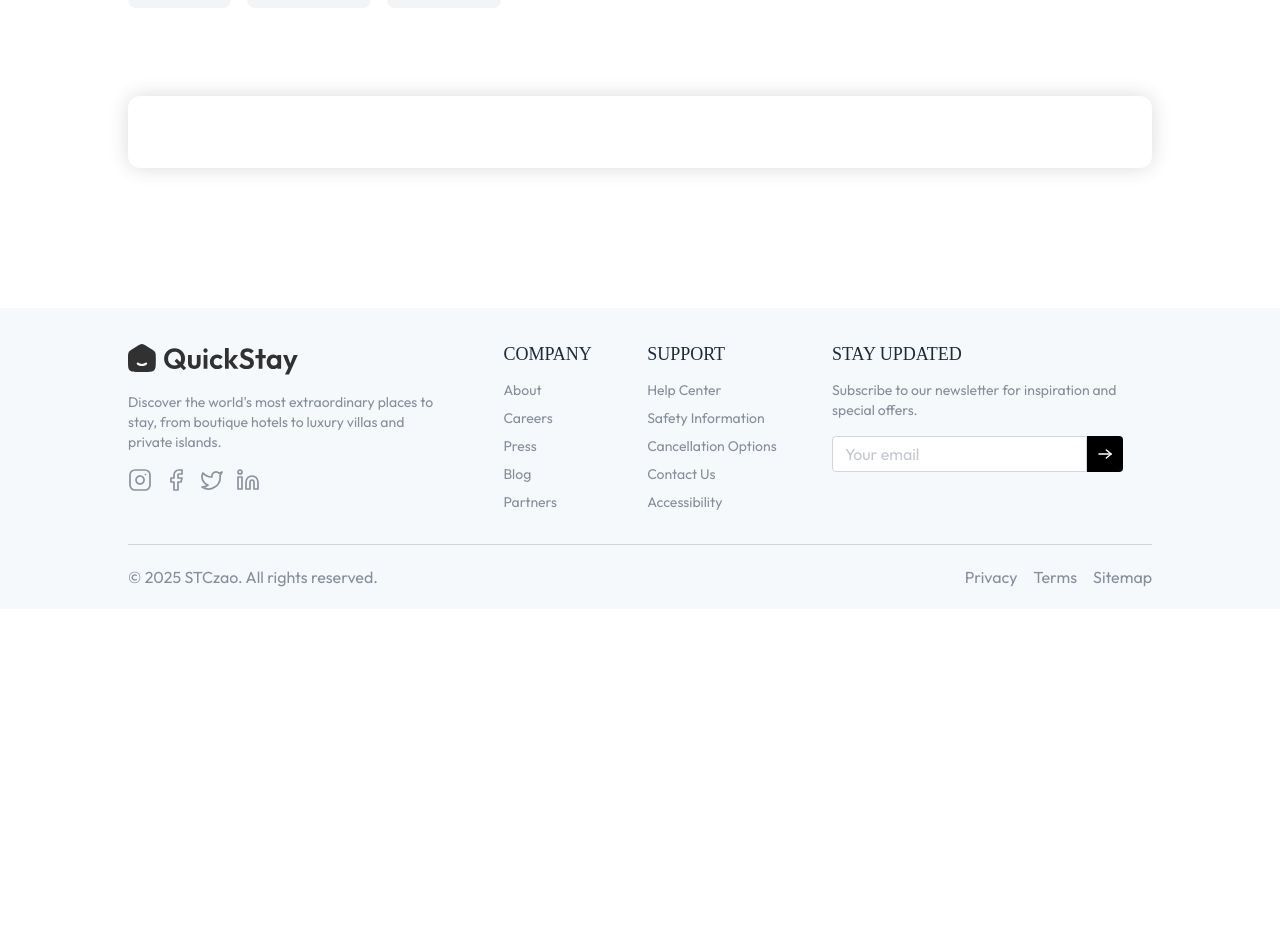
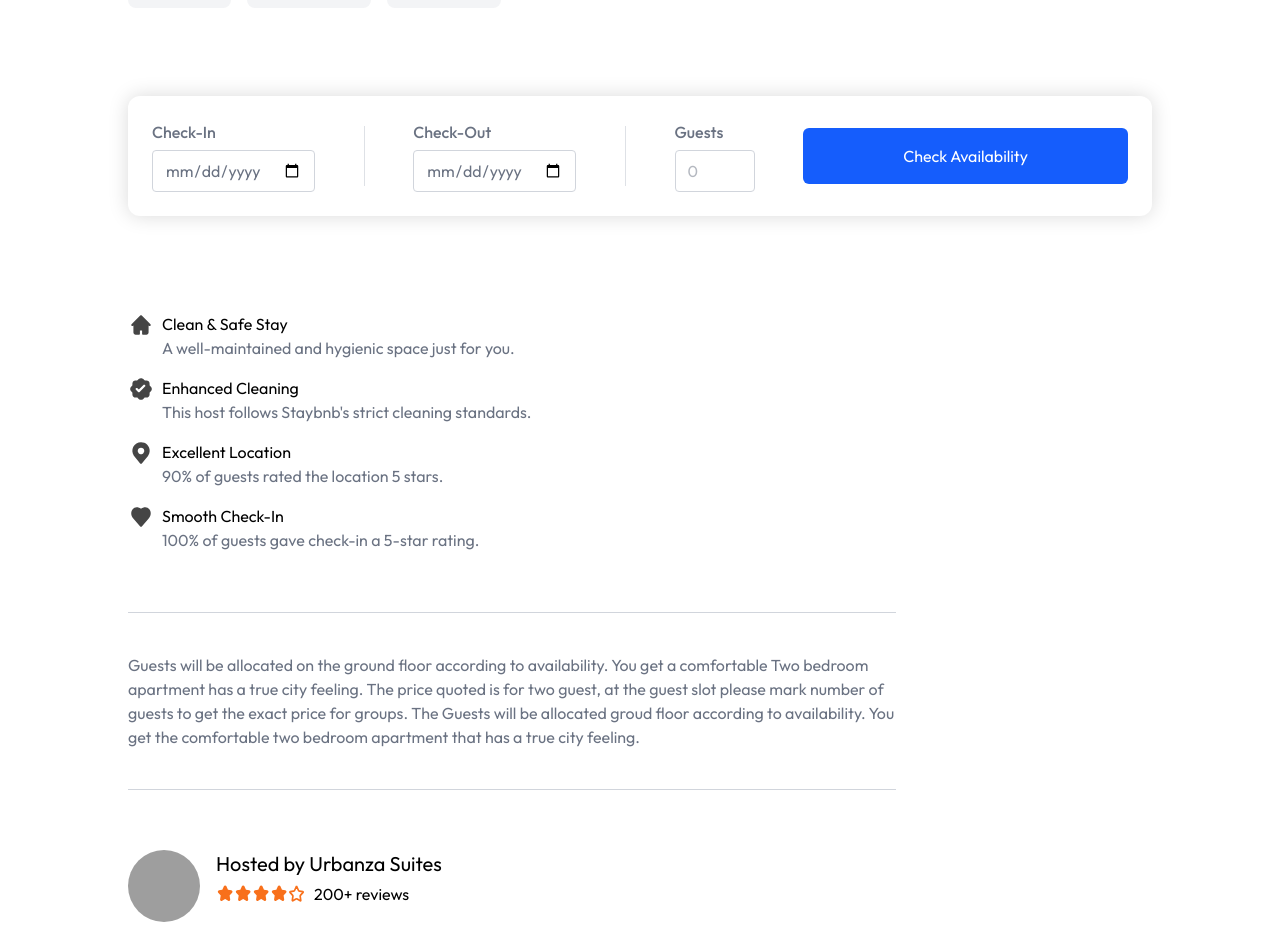
Before and after one commit to STCzao/Hotel, a React (Vite) app: page /rooms/67f763d8197ac559e4089b7a in a window 1280 px wide. Shown: the part 727-1672 px from the top of the page. Before the commit the page ends 1336 px from the top, so only its background shows below. Built offline with nearby package versions, Linux system fonts and the light colour scheme; no server answers; grey boxes are pictures that could not be loaded; a web font is replaced by a local one.

Commit message:
Revert "Revert "Finalizamos con los detalles especificos de las cards""

```diff
--- a/src/pages/RoomDetails.jsx
+++ b/src/pages/RoomDetails.jsx
@@ -1,6 +1,11 @@
 import React, { useEffect, useState } from "react";
 import { useParams } from "react-router-dom";
-import { assets, facilityIcons, roomsDummyData } from "../assets/assets";
+import {
+  assets,
+  facilityIcons,
+  roomCommonData,
+  roomsDummyData,
+} from "../assets/assets";
 import StarRating from "../components/StarRating/StarRating";
 
 const RoomDetails = () => {
@@ -97,14 +102,105 @@
         {/* CheckIn CheckOut form*/}
 
         <form className="flex flex-col md:flex-row items-start md:items-center justify-between bg-white shadow-[0px_0px_20px_rgba(0,0,0,0.15)] p-6 rounded-xl mx-auto mt-16 max-w-6xl">
-            <div>
-
+          <div className="flex flex-col flex-wrap md:flex-row items start md:items-center gap-4 md:gap-10 text-gray-500">
+            <div className="flex flex-col">
+              <label htmlFor="checkInDate" className="font-medium">
+                Check-In
+              </label>
+              <input
+                type="date"
+                id="checkInDate"
+                placeholder="Chech-In"
+                className="w-full rounded border border-gray-300 px-3 py-2 mt-1.5 outline-none"
+                required
+              />
             </div>
-            <button type="submit" className="bg-primary hover:bg-primary-dull active:scale-95 transition-all text-white rounded-md max-md:w-full max">
-                Book Now
-            </button>
+          </div>
+          <div className="w-px h-15 bg-gray-300/70 max-md:hidden"></div>
+          <div className="flex flex-col flex-wrap md:flex-row items start md:items-center gap-4 md:gap-10 text-gray-500">
+            <div className="flex flex-col">
+              <label htmlFor="checkOutDate" className="font-medium">
+                Check-Out
+              </label>
+              <input
+                type="date"
+                id="checkOutDate"
+                placeholder="Chech-Out"
+                className="w-full rounded border border-gray-300 px-3 py-2 mt-1.5 outline-none"
+                required
+              />
+            </div>
+          </div>
+          <div className="w-px h-15 bg-gray-300/70 max-md:hidden"></div>
+          <div className="flex flex-col flex-wrap md:flex-row items start md:items-center gap-4 md:gap-10 text-gray-500">
+            <div className="flex flex-col">
+              <label htmlFor="guests" className="font-medium">
+                Guests
+              </label>
+              <input
+                type="number"
+                id="guests"
+                placeholder="0"
+                className="max-w-20 rounded border border-gray-300 px-3 py-2 mt-1.5 outline-none"
+                required
+              />
+            </div>
+          </div>
+          <button
+            type="submit"
+            className="bg-blue-600 hover:bg-blue-700 active:scale-95 transition-all text-white rounded-md max-md:w-full max-md:mt-6 md:px-25 py-3 md:py-4 text-base cursor-pointer"
+          >
+            Check Availability
+          </button>
         </form>
 
+        {/* Common Specifications */}
+        <div className="mt-24 space-y-4">
+          {roomCommonData.map((spec, index) => (
+            <div key={index} className="flex items-start gap-2">
+              <img
+                src={spec.icon}
+                alt={`${spec.title}-icon`}
+                className="w-6.5"
+              />
+              <div>
+                <p className="text-base">{spec.title}</p>
+                <p className="text-gray-500">{spec.description}</p>
+              </div>
+            </div>
+          ))}
+        </div>
+        <div className="max-w-3xl border-y border-gray-300 my-15 py-10 text-gray-500">
+          <p>
+            Guests will be allocated on the ground floor according to
+            availability. You get a comfortable Two bedroom apartment has a true
+            city feeling. The price quoted is for two guest, at the guest slot
+            please mark number of guests to get the exact price for groups. The
+            Guests will be allocated groud floor according to availability. You
+            get the comfortable two bedroom apartment that has a true city
+            feeling.
+          </p>
+        </div>
+        {/* Hosted by */}
+        <div className="flex flex-col items-start gap-4">
+          <div className="flex gap-4">
+            <img
+              src={room.hotel.owner.image}
+              alt="Host"
+              className="h-14 w-14 md:h-18 md:w-18 rounded-full"
+            />
+            <div>
+              <p className="text-lg md:text-xl">Hosted by {room.hotel.name}</p>
+              <div className="flex items-center mt-1">
+                <StarRating />
+                <p className="ml-2">200+ reviews</p>
+              </div>
+            </div>
+          </div>
+          <button className="px-6 py-2.5 mt-4 rounded text-white bg-blue-600 hover:bg-blue-700 transition-all cursor-pointer">
+            Contact Now
+          </button>
+        </div>
       </div>
     )
   );
```
